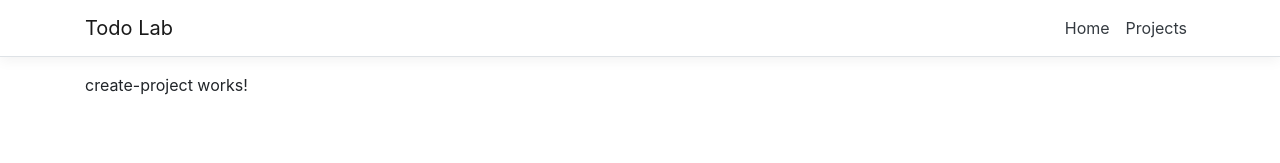
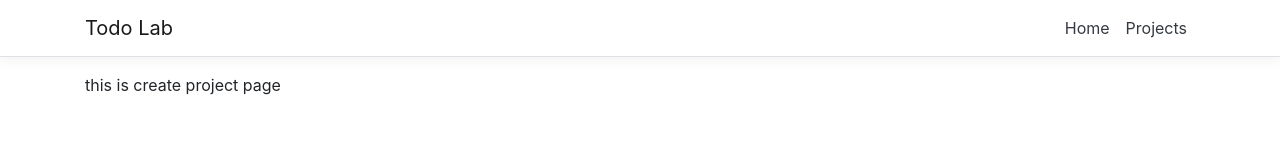
Before and after one commit to ermirbeqiraj/kanban, an Angular app in the folder src/Issue.Web/ClientApp/: page /create-project in a window 1280 px wide. Shown: the top 163 px of the page. Built offline with nearby package versions, Linux system fonts and the light colour scheme.

Commit message:
updated create project page

```diff
--- a/src/Issue.Web/ClientApp/src/app/mng-project/create-project.component.html
+++ b/src/Issue.Web/ClientApp/src/app/mng-project/create-project.component.html
@@ -1,3 +1,3 @@
 <p>
-  create-project works!
+  this is create project page
 </p>
```
